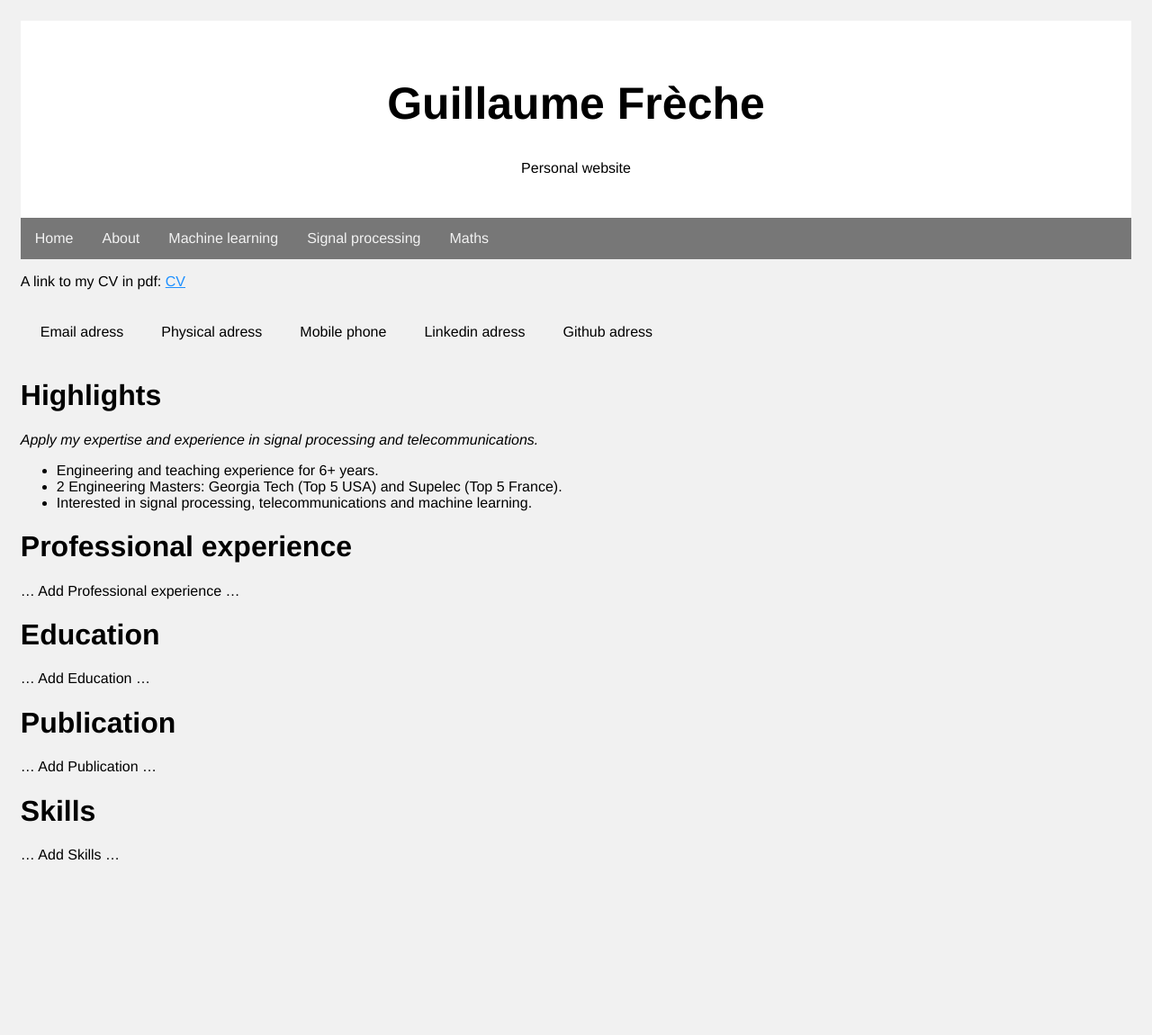
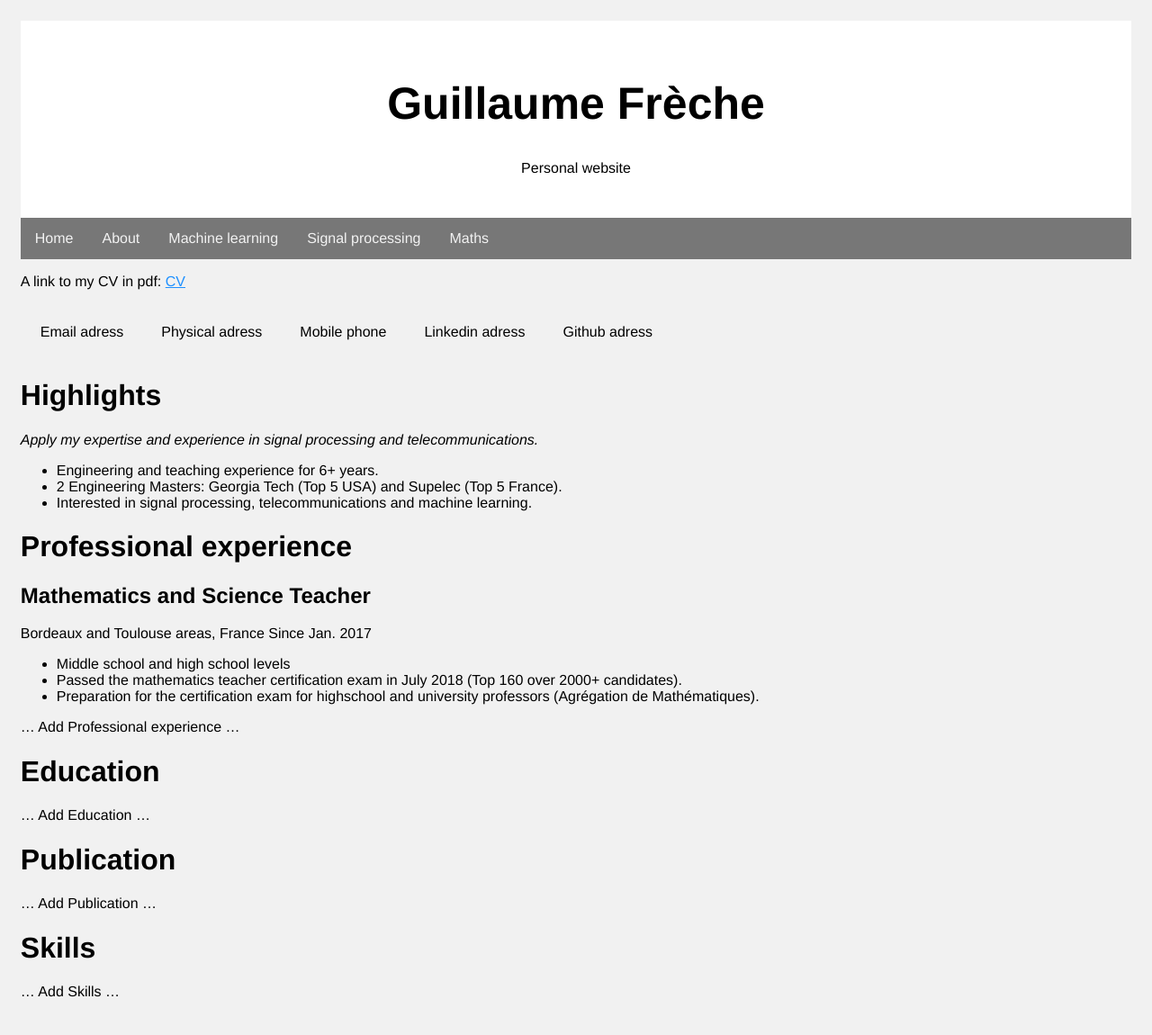
Before and after one commit to grfreche/grfreche.github.io, a Jekyll site: the page built from about.md, in a window 1280 px wide. Shown: the whole page at 90% size. Built offline with Jekyll 4.4.1, drawn with Linux system fonts in a browser that asks for light colours; before the commit the page ends 998 px from its top, so only the background shows below that.

Commit message:
Update about.md

```diff
--- a/about.md
+++ b/about.md
@@ -28,6 +28,14 @@ A link to my CV in pdf: <a href="https://grfreche.github.io/pdfs/Resume_2019.pdf
 
 # Professional experience
 
+## Mathematics and Science Teacher
+Bordeaux and Toulouse areas, France
+Since Jan. 2017
+
+* Middle school and high school levels
+* Passed the mathematics teacher certification exam in July 2018 (Top 160 over 2000+ candidates).
+* Preparation for the certification exam for highschool and university professors (Agrégation de Mathématiques).
+
 ... Add Professional experience ...
 
 # Education
```
